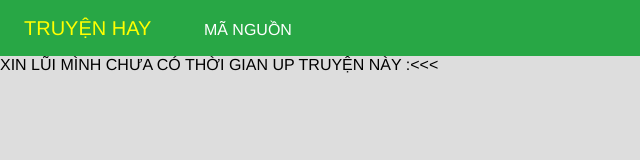
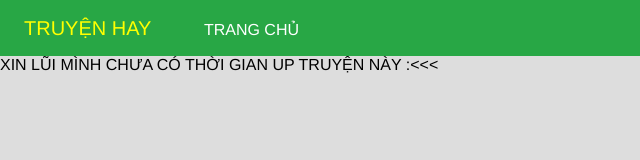
Before and after one commit to ThanggA7/Truyen, a plain HTML site: page page2.html in a window 1280 px wide. Shown: the full height of the page, 0-640 px from the left. Drawn offline with Linux system fonts and the light colour scheme.

Commit message:
Update page2.html

```diff
--- a/page2.html
+++ b/page2.html
@@ -13,7 +13,7 @@
         <div id="header">
             <ul id="nav">
                 <li style="color:yellow; font-size:20px;"  >TRUYỆN HAY</li>
-                 <li><a href="https://github.com/ThanggA7/Truyen">mã nguồn</a></li>
+                 <li><a href="https://thangga7.github.io/Truyen/">trang chủ</a></li>
             </ul>
         </div>
        <p>XIN LŨI MÌNH CHƯA CÓ THỜI GIAN UP TRUYỆN NÀY :<<<</p>
```
